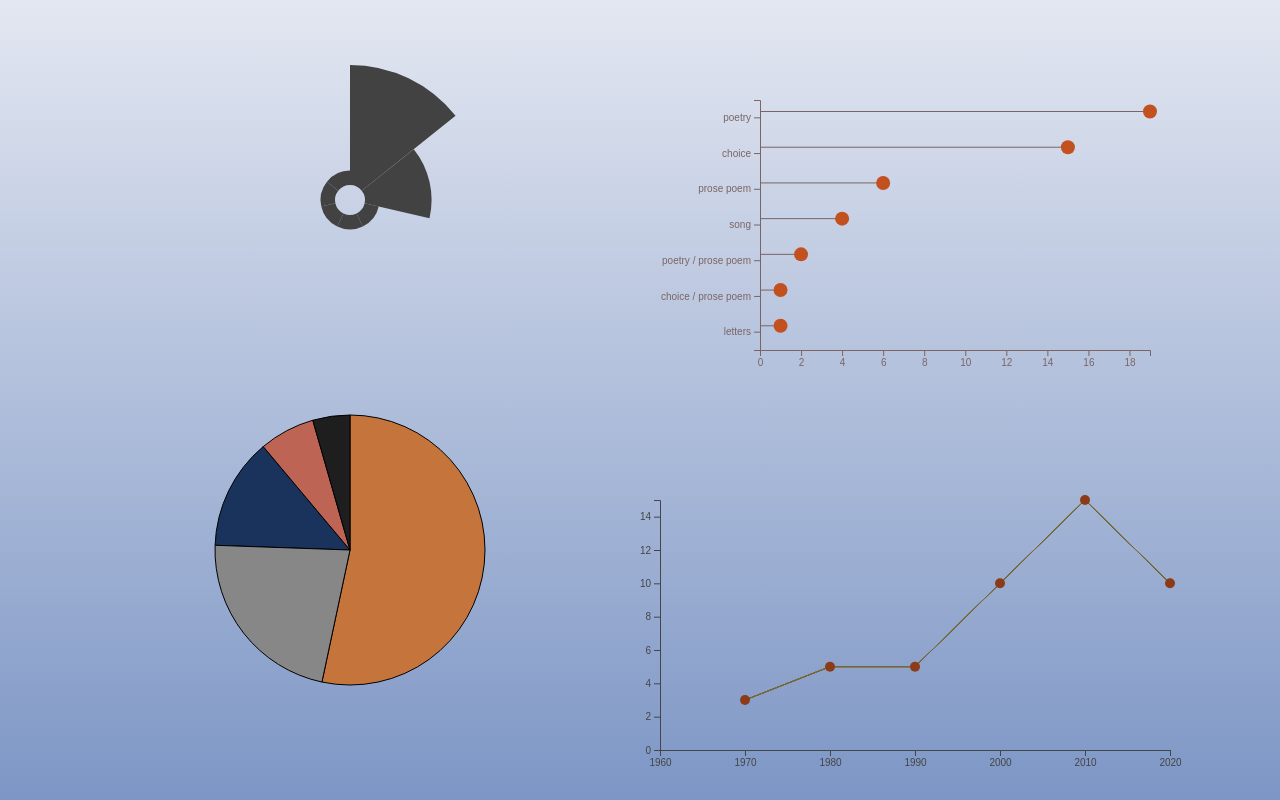
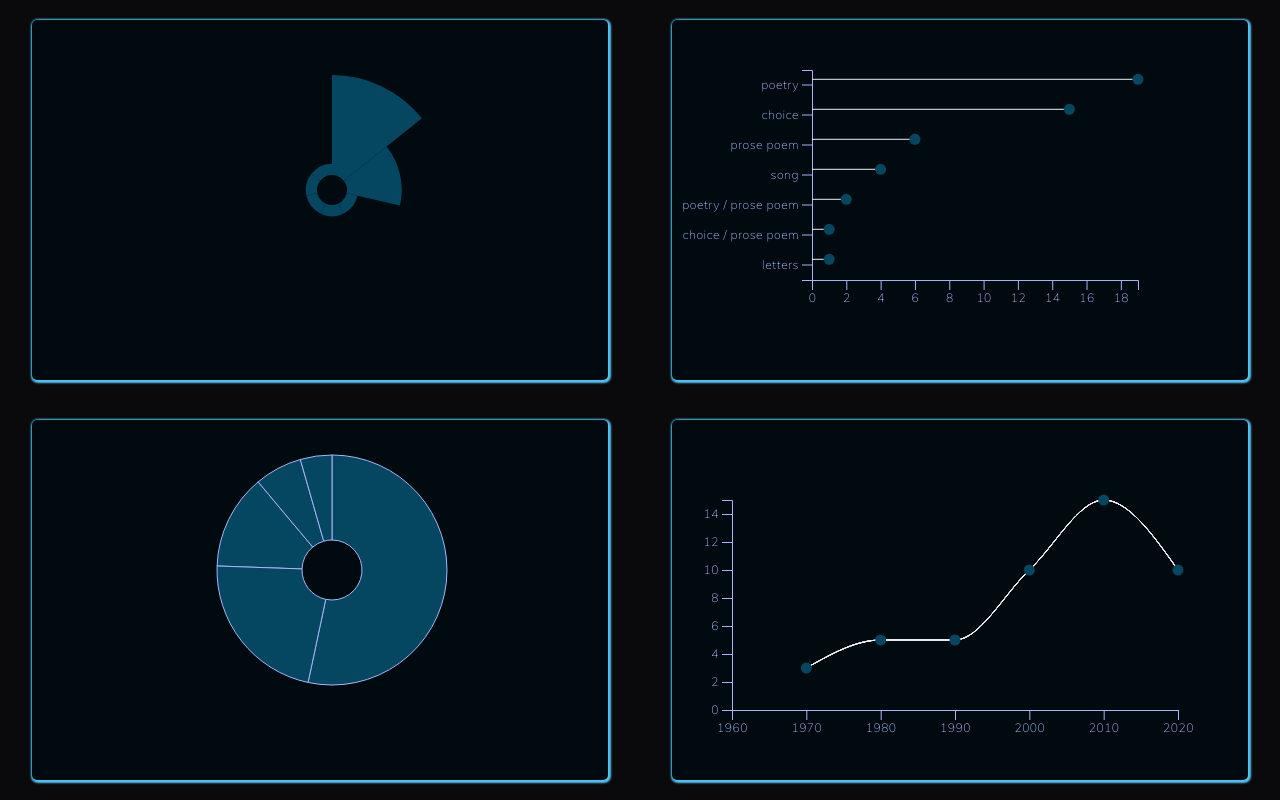
Before and after one commit to bevviemarsh/el_bibliography_dashboard_webpack, a website built with webpack: page src/template.html in a window 1280 px wide. Built offline with nearby package versions, Linux system fonts and the light colour scheme.

Commit message:
strong styling improvement

```diff
--- /dev/null
+++ b/src/animations/pieChartAnimation.js
@@ -0,0 +1,24 @@
+import { selectionParams, selectionLabels } from "../elements/selectionParams";
+import { arcPie } from "../charts/types/pie/pieParams";
+import { setAnimationParams } from "./animationParams";
+import { chartsParams } from "../elements/graphBuilders";
+
+const { durationTime } = chartsParams;
+
+const handleArcAnimation = d => {
+  const i = selectionParams.interpolate(d.endAngle, d.startAngle);
+
+  const getPieAnimated = t => {
+    d.startAngle = i(t);
+    return arcPie(d);
+  };
+
+  return getPieAnimated;
+};
+
+export const handlePieChartAnimation = selection => {
+  setAnimationParams(selection, null, durationTime).attrTween(
+    selectionLabels.pathLabels.d,
+    handleArcAnimation
+  );
+};
--- a/src/assets/styles/style.css
+++ b/src/assets/styles/style.css
@@ -15,13 +15,13 @@ body {
   justify-content: center;
   height: 100vh;
   width: 100vw;
+  background-color: #0a090b;
   font-family: "Muli", sans-serif;
 }
 
 #charts {
   height: 100%;
   width: 100%;
-  background: linear-gradient(#e3e7f1, #7d96c5);
   display: flex;
   align-items: center;
   justify-content: center;
@@ -29,13 +29,24 @@ body {
   overflow: visible;
 }
 
-#pie,
-#lollipop,
-#circular,
-#line {
+#container {
   height: 50%;
   width: 50%;
   display: flex;
   align-items: center;
   justify-content: center;
 }
+
+#pie,
+#lollipop,
+#circular,
+#line {
+  height: 90%;
+  width: 90%;
+  display: flex;
+  align-items: center;
+  justify-content: center;
+  background-color: #010a0f;
+  box-shadow: 1px 1px 2px 2px #50c5f7;
+  border-radius: 5px;
+}
--- a/src/charts/builders/chartAxes.js
+++ b/src/charts/builders/chartAxes.js
@@ -2,9 +2,12 @@ import {
   selectionParams,
   selectionLabels
 } from "../../elements/selectionParams";
+import { chartsVisualElements } from "../../elements/graphBuilders";
 
 const { appendElement } = selectionParams;
-const { group, transform, color } = selectionLabels;
+const { group, transform, color, labelLabels } = selectionLabels;
+const { fontFamily, fontSize, letterSpacing } = labelLabels;
+const { labelsParams } = chartsVisualElements;
 
 export const getChartAxes = (
   chartType,
@@ -18,7 +21,10 @@ export const getChartAxes = (
     selection
       .attr(transform, axisPosition)
       .style(color, properColor)
-      .call(properAxis);
+      .call(properAxis)
+      .style(fontFamily, labelsParams.fontFamily)
+      .style(fontSize, labelsParams.axesFontSize)
+      .style(letterSpacing, labelsParams.axesLetterSpacing);
 
   const xAxis = appendAxis(
     appendElement(chartType, group),
--- a/src/charts/types/circular/graph/circular.js
+++ b/src/charts/types/circular/graph/circular.js
@@ -39,7 +39,8 @@ const {
   fontSize,
   labelColor,
   opacityValue,
-  textAnchorPos
+  textAnchorPos,
+  letterSpacing
 } = labelsParams;
 
 export const createCircularBarPlot = () => {
@@ -89,7 +90,8 @@ export const createCircularBarPlot = () => {
     fontSize,
     fontWeight,
     labelColor,
-    opacityValue
+    opacityValue,
+    letterSpacing
   );
 
   getDataExit(bars);
--- a/src/charts/types/line/graph/line.js
+++ b/src/charts/types/line/graph/line.js
@@ -45,7 +45,8 @@ const {
   fontWeight,
   fontSize,
   labelColor,
-  opacityValue
+  opacityValue,
+  letterSpacing
 } = labelsParams;
 
 export const createLineChart = () => {
@@ -111,7 +112,8 @@ export const createLineChart = () => {
     fontSize,
     fontWeight,
     labelColor,
-    opacityValue
+    opacityValue,
+    letterSpacing
   );
 
   getDataExit(path);
@@ -123,8 +125,8 @@ export const createLineChart = () => {
     selectionLabels.circleLabels.circle,
     labelDurationTime,
     labelTypes.lineClass,
+    colors.lineChartClickedCircleColor,
     colors.lineChartCircleColor,
-    colors.circleColor,
     clickParams.clicked.line
   );
 };
--- a/src/charts/types/line/lineAxes.js
+++ b/src/charts/types/line/lineAxes.js
@@ -12,21 +12,24 @@ import {
   PROPERTY_YEAR,
   PROPERTY_VALUE
 } from "../../../elements/dataProperties";
+import { chartsDeviations } from "../../../elements/chartsDeviations";
 
 const { scaleLinear, axisBottom, axisLeft, format } = selectionParams;
-const { graphMargin } = chartsParams;
-const { getMaximumElementFromData } = chartsManager;
+const { graphMargin, tickSizeValue } = chartsParams;
+const { getMaximumElementFromData, getMinimumElementFromData } = chartsManager;
 
 export const xAxisLineChart = xAxisGenerator(
   scaleLinear(),
   [
-    Math.min(...lineChartData.map(d => Number(d.text.slice(0, 4)))),
+    getMinimumElementFromData(lineChartData, getItemByProperty, PROPERTY_YEAR) -
+      chartsDeviations.lineChartDeviations.lineChartDataYearDeviationForXAxes,
     getMaximumElementFromData(lineChartData, getItemByProperty, PROPERTY_YEAR)
   ],
   [null, calculatedGraphWidth]
 );
 export const bottomAxisLineChart = axisBottom(xAxisLineChart)
   .ticks(6)
+  .tickSize(tickSizeValue)
   .tickFormat(format("d"));
 
 export const yAxisLineChart = yAxisGenerator(
@@ -37,4 +40,6 @@ export const yAxisLineChart = yAxisGenerator(
   ],
   [graphMargin.left, calculatedGraphHeight]
 );
-export const leftAxisLineChart = axisLeft(yAxisLineChart);
+export const leftAxisLineChart = axisLeft(yAxisLineChart).tickSize(
+  tickSizeValue
+);
--- a/src/charts/types/line/linePositions.js
+++ b/src/charts/types/line/linePositions.js
@@ -6,7 +6,7 @@ const { translate, graphMargin } = chartsParams;
 const { lineChartDeviations } = chartsDeviations;
 
 export const lineChartPosition = translate(
-  graphMargin.left,
+  graphMargin.left * 3,
   lineChartDeviations.lineChartHorizontalParam
 );
 
--- a/src/charts/types/lollipop/graph/lollipop.js
+++ b/src/charts/types/lollipop/graph/lollipop.js
@@ -50,7 +50,8 @@ const {
   fontWeight,
   fontSize,
   labelColor,
-  opacityValue
+  opacityValue,
+  letterSpacing
 } = labelsParams;
 
 export const createLollipopChart = () => {
@@ -131,7 +132,7 @@ export const createLollipopChart = () => {
 
   getLabelsAttributes(
     labels,
-    d => `${d.genre}: ${d.value}`,
+    d => d.value,
     labelTypes.lollipopClass,
     d => lollipopXPosition(xAxisLollipop, d.cx, margin),
     d =>
@@ -148,7 +149,8 @@ export const createLollipopChart = () => {
     fontSize,
     fontWeight,
     labelColor,
-    opacityValue
+    opacityValue,
+    letterSpacing
   );
 
   getLinesAnimated(lines, null, durationTime);
--- a/src/charts/types/lollipop/lollipopAxes.js
+++ b/src/charts/types/lollipop/lollipopAxes.js
@@ -14,7 +14,7 @@ import {
 } from "../../../elements/dataProperties";
 
 const { scaleLinear, scaleBand, axisBottom, axisLeft } = selectionParams;
-const { graphMargin } = chartsParams;
+const { graphMargin, tickSizeValue } = chartsParams;
 
 export const xAxisLollipop = xAxisGenerator(
   scaleLinear(),
@@ -28,11 +28,13 @@ export const xAxisLollipop = xAxisGenerator(
   ],
   [graphMargin.right, calculatedGraphWidth - graphMargin.left]
 );
-export const bottomAxisLollipop = axisBottom(xAxisLollipop);
+export const bottomAxisLollipop = axisBottom(xAxisLollipop).tickSize(
+  tickSizeValue
+);
 
 export const yAxisLollipop = yAxisGenerator(
   scaleBand(),
   [...lollipopData.map(item => getItemByProperty(item, PROPERTY_GENRE))],
   [graphMargin.left, calculatedGraphHeight]
 );
-export const leftAxisLollipop = axisLeft(yAxisLollipop);
+export const leftAxisLollipop = axisLeft(yAxisLollipop).tickSize(tickSizeValue);
--- a/src/charts/types/lollipop/lollipopPositions.js
+++ b/src/charts/types/lollipop/lollipopPositions.js
@@ -5,8 +5,8 @@ import { calculatedGraphHeight } from "../../../elements/svgParams";
 const { graphMargin, translate } = chartsParams;
 
 export const lollipopPosition = translate(
-  graphMargin.left,
-  chartsDeviations.lollipopDeviations.chartPositionDeviation
+  chartsDeviations.lollipopDeviations.chartPositionDeviation.horizontalParam,
+  chartsDeviations.lollipopDeviations.chartPositionDeviation.verticalParam
 );
 
 export const lollipopBottomAxisPosition = translate(0, calculatedGraphHeight);
--- a/src/charts/types/pie/graph/pie.js
+++ b/src/charts/types/pie/graph/pie.js
@@ -6,16 +6,14 @@ import {
   chartsVisualElements,
   chartsParams
 } from "../../../../elements/graphBuilders";
-import {
-  selectionParams,
-  selectionLabels
-} from "../../../../elements/selectionParams";
+import { selectionLabels } from "../../../../elements/selectionParams";
 import { piePosition, getLabelsAndPolylinesPositions } from "../piePositions";
 import { getPieParams, arcPie } from "../pieParams";
 import { getPathAttributes } from "../../../attributes/pathAttributes";
 import { getLabelsAttributes } from "../../../attributes/labelAttributes";
 import { getPolylinesAttributes } from "../../../attributes/polylineAttributes";
 import { handleEvents } from "../../../../actions/labelsActions";
+import { handlePieChartAnimation } from "../../../../animations/pieChartAnimation";
 
 const {
   colors,
@@ -30,15 +28,15 @@ const {
   labelDurationTime,
   clickParams
 } = chartsParams;
-const { scaleOrdinal } = selectionParams;
 const {
   fontFamily,
   fontWeight,
   fontSize,
   labelColor,
-  opacityValue
+  opacityValue,
+  letterSpacing
 } = labelsParams;
-const { getPieColors, createPieData } = getPieParams();
+const { createPieData } = getPieParams();
 const {
   getTranslatedLabels,
   getPositionatedLabels,
@@ -48,7 +46,6 @@ const {
 export const createPieChart = () => {
   const pieChart = getMainChartStructure(chartFields.pie, piePosition);
 
-  const pieColors = getPieColors(scaleOrdinal(), colors.piecesOfPieColors);
   const pieData = createPieData(d => d.value, pieChartData);
 
   const paths = getEnteredSelectionData(
@@ -57,6 +54,7 @@ export const createPieChart = () => {
     pieData,
     d => d.id
   );
+
   const labels = getEnteredSelectionData(
     pieChart,
     selectionLabels.labelLabels.text,
@@ -73,8 +71,8 @@ export const createPieChart = () => {
   getPathAttributes(
     paths,
     arcPie,
-    d => pieColors(d.value),
-    colors.strokeColor,
+    colors.pieColor,
+    colors.pieLinesColor,
     strokeWidth,
     cursorPointer
   );
@@ -91,14 +89,15 @@ export const createPieChart = () => {
     fontWeight,
     fontSize,
     labelColor,
-    opacityValue
+    opacityValue,
+    letterSpacing
   );
 
   getPolylinesAttributes(
     polylines,
     labelTypes.pieClass,
     noneFill,
-    colors.strokeColor,
+    colors.piePolylineColors,
     strokeWidth,
     d => getPositionatedPolylines(d),
     opacityValue
@@ -108,13 +107,15 @@ export const createPieChart = () => {
   getDataExit(labels);
   getDataExit(polylines);
 
+  handlePieChartAnimation(paths);
+
   handleEvents(
     pieChart,
     selectionLabels.pathLabels.path,
     labelDurationTime,
     labelTypes.pieClass,
-    d => pieColors(d.value),
-    d => pieColors(d.value),
+    colors.pieClickedColor,
+    colors.pieColor,
     clickParams.clicked.pie
   );
 };
--- a/src/charts/types/pie/pieParams.js
+++ b/src/charts/types/pie/pieParams.js
@@ -10,11 +10,12 @@ export const pieRadiusValue = chartsParams.pieRadius(
   calculatedGraphHeight
 );
 
-export const arcPie = selectionParams.arcGenerator(null, pieRadiusValue);
+export const arcPie = selectionParams.arcGenerator(
+  chartsParams.pieInnerValue,
+  pieRadiusValue
+);
 
 export const getPieParams = () => {
-  const getPieColors = (scaleType, rangeArray) => scaleType.range(rangeArray);
-
   const createPieData = (valueFn, data) => {
     const pieFn = selectionParams.getPie(valueFn);
     const getPieData = pieFn(data);
@@ -22,7 +23,6 @@ export const getPieParams = () => {
   };
 
   return {
-    getPieColors,
     createPieData
   };
 };
--- a/src/dataTools/dataForGraphs.js
+++ b/src/dataTools/dataForGraphs.js
@@ -54,8 +54,8 @@ export const lineChartData = sortedDataForLineGraph.map((d, i) => ({
   id: i,
   year: chartsManager.getFormattedYear(d),
   value: d.value,
-  r: chartsParams.lineChartRadius,
+  r: chartsParams.radius,
   cx: chartsManager.getFormattedYear(d),
   cy: d.value,
-  text: `${d.year}: ${d.value}`
+  text: d.value
 }));
--- a/src/elements/chartsDeviations.js
+++ b/src/elements/chartsDeviations.js
@@ -4,20 +4,23 @@ const { graphMargin } = chartsParams;
 
 export const chartsDeviations = {
   lollipopDeviations: {
-    chartPositionDeviation: graphMargin.top * 4,
-    yPositionDeviation: 1.5,
+    chartPositionDeviation: {
+      horizontalParam: graphMargin.left * 2,
+      verticalParam: graphMargin.top * 1.5
+    },
+    yPositionDeviation: -0.7,
     labelsDeviation: 3.5
   },
   circularBarPlotDeviations: {
     chartPositionDeviation: {
-      horizontalParam: graphMargin.right * 3.5,
-      verticalParam: graphMargin.bottom * 2
+      horizontalParam: graphMargin.right * 3,
+      verticalParam: graphMargin.bottom * 1.7
     },
     labelPositionDeviation: 5
   },
   pieChartDeviations: {
     chartPositionDeviation: {
-      horizontalParam: graphMargin.right * 3.5,
+      horizontalParam: graphMargin.right * 3,
       verticalParam: graphMargin.bottom * 1.5
     },
     labelsAndPolylinesDeviation: {
@@ -29,6 +32,7 @@ export const chartsDeviations = {
     }
   },
   lineChartDeviations: {
-    lineChartHorizontalParam: graphMargin.top * 4
+    lineChartHorizontalParam: graphMargin.top * 3,
+    lineChartDataYearDeviationForXAxes: 10
   }
 };
--- a/src/elements/graphBuilders.js
+++ b/src/elements/graphBuilders.js
@@ -1,27 +1,32 @@
 export const chartsVisualElements = {
   colors: {
     strokeColor: "black",
-    lineColor: "#7A6564",
-    circleColor: "#C3501F",
-    clickedCircleColor: "#8C7776",
-    circularBarColor: "#424242",
-    clickedCircularBarColor: "#609FC0",
-    lollipopAxesColor: "#7A6564",
-    pieLinesColor: "#1F1E1C",
-    piecesOfPieColors: ["#1A335C", "#C5743C", "#BD6454", "#1E1E1E", "#878787"],
-    lineChartLineColor: "#756939",
-    lineChartCircleColor: "#8B3B18",
-    lineChartAxesColor: "#444545",
-    lineChartClickedCircleColor: "#E2AE63"
+    lineColor: "#efeef1",
+    circleColor: "#054661",
+    clickedCircleColor: "#0988be",
+    lollipopAxesColor: "#a7b4fb",
+    circularBarColor: "#054661",
+    clickedCircularBarColor: "#0988be",
+    pieLinesColor: "#a7b4fb",
+    pieColor: "#054661",
+    pieClickedColor: "#0988be",
+    piePolylineColors: "#efeef1",
+    lineChartLineColor: "#efeef1",
+    lineChartCircleColor: "#054661",
+    lineChartAxesColor: "#a7b4fb",
+    lineChartClickedCircleColor: "#0988be"
   },
   strokeWidth: 1,
   labelsParams: {
     fontFamily: "Muli",
     fontWeight: "normal",
     fontSize: "13px",
-    labelColor: "#2D1F1D",
+    labelColor: "#1af48b",
     opacityValue: "0",
-    textAnchorPos: "start"
+    textAnchorPos: "start",
+    letterSpacing: "1",
+    axesFontSize: "12px",
+    axesLetterSpacing: "0.5"
   },
   opacity: "opacity",
   visible: "1",
@@ -54,10 +59,11 @@ export const chartsParams = {
       line: true
     }
   },
-  radius: 7,
+  radius: 5.5,
+  clickedRadius: 7,
   pieRadius: (graphWidthValue, graphHeightValue) =>
     Math.min(graphWidthValue, graphHeightValue / 2),
-  lineChartRadius: 5,
+  pieInnerValue: 30,
   margin: 10,
   graphMargin: { top: 20, left: 20, right: 100, bottom: 100 },
   offsetWidth: container => container.offsetWidth,
@@ -75,5 +81,6 @@ export const chartsParams = {
   labelDurationTime: 200,
   circularBarInnerRadius: 15,
   circularBarOuterRadius: (graphWidthValue, graphHeightValue) =>
-    Math.min(graphWidthValue, graphHeightValue / 2)
+    Math.min(graphWidthValue, graphHeightValue / 2),
+  tickSizeValue: "10"
 };
--- a/src/elements/selectionParams.js
+++ b/src/elements/selectionParams.js
@@ -8,7 +8,6 @@ export const selectionParams = {
   scaleLinear: d3.scaleLinear,
   scaleBand: d3.scaleBand,
   scaleRadial: scaleRadial,
-  scaleOrdinal: d3.scaleOrdinal,
   arcGenerator: (innerValue, outerValue) =>
     d3
       .arc()
@@ -18,11 +17,13 @@ export const selectionParams = {
   getLine: (xValue, yValue) =>
     d3
       .line()
+      .curve(d3.curveMonotoneX)
       .x(xValue)
       .y(yValue),
   axisBottom: d3.axisBottom,
   axisLeft: d3.axisLeft,
-  format: d3.format
+  format: d3.format,
+  interpolate: d3.interpolate
 };
 
 export const selectionLabels = {
@@ -60,7 +61,8 @@ export const selectionLabels = {
     fontSize: "font-size",
     fontWeight: "font-weight",
     fill: "fill",
-    opacity: "opacity"
+    opacity: "opacity",
+    letterSpacing: "letter-spacing"
   },
   pathLabels: {
     path: "path",
--- a/src/template.html
+++ b/src/template.html
@@ -7,10 +7,10 @@
   </head>
   <body>
     <section id="charts">
-      <div id="circular"></div>
-      <div id="lollipop"></div>
-      <div id="pie"></div>
-      <div id="line"></div>
+      <div id="container"><div id="circular"></div></div>
+      <div id="container"><div id="lollipop"></div></div>
+      <div id="container"><div id="pie"></div></div>
+      <div id="container"><div id="line"></div></div>
     </section>
   </body>
 </html>
--- a/src/tools/chartsManager.js
+++ b/src/tools/chartsManager.js
@@ -18,5 +18,7 @@ export const chartsManager = {
       PROPERTY_VALUE
     ).reduce((acc, currVal) => acc + currVal),
   getMaximumElementFromData: (arr, getItem, property) =>
-    Math.max(...arr.map(item => getItem(item, property)))
+    Math.max(...arr.map(item => getItem(item, property))),
+  getMinimumElementFromData: (arr, getItem, property) =>
+    Math.min(...arr.map(item => getItem(item, property)))
 };
```
Also changed, not shown: src/actions/labelsActions.js (+9 -8 lines), src/charts/attributes/labelAttributes.js (+6 -3 lines).
